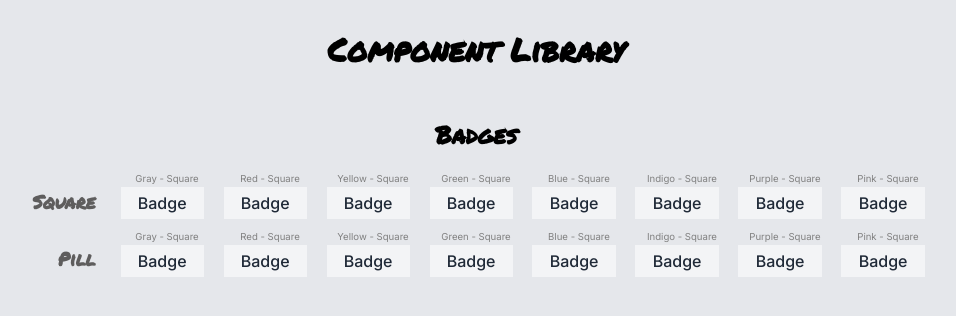
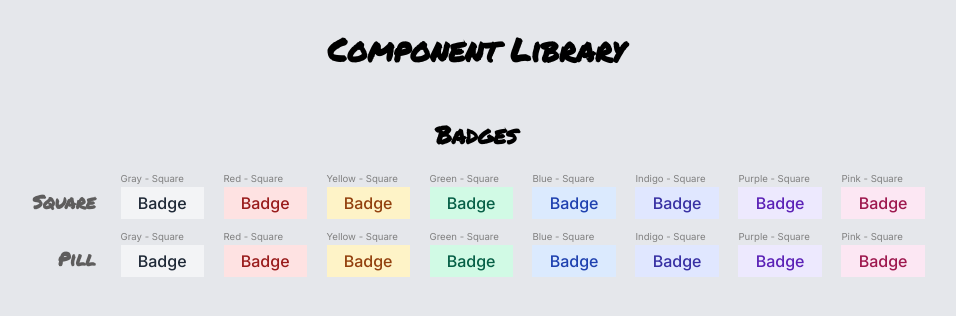
Before and after one commit to anet-eny/component-library, a React (Vite) app: page / in a window 1280 px wide. Shown: the top 316 px of the page, without its empty margins (164-1120 px from the left). Built offline with nearby package versions, Linux system fonts and the light colour scheme.

Commit message:
Add style to color classes

```diff
--- a/src/index.css
+++ b/src/index.css
@@ -24,6 +24,7 @@ h3 {
 p {
     font-size: 0.6rem;
     color: gray;
+    text-align: start;
 }
 
 .badges {
@@ -42,6 +43,44 @@ p {
     margin-top: 0.2em;
     width: 67px;
     height: 24px;
+}
+
+.gray {
     color: #1F2937;
     background-color: #F3F4F6;
 }
+
+.red {
+    color: #991B1B;
+    background-color: #FEE2E2;
+}
+
+.yellow {
+    color: #92400E;
+    background-color: #FEF3C7;
+}
+
+.green {
+    color: #065F46;
+    background-color: #D1FAE5;
+}
+
+.blue {
+    color: #1E40AF;
+    background-color: #DBEAFE ;
+}
+
+.indigo {
+    color: #3730A3;
+    background-color: #E0E7FF;
+}
+
+.purple {
+    color: #5B21B6;
+    background-color: #EDE9FE;
+}
+
+.pink {
+    color: #9D174D;
+    background-color: #FCE7F3;
+}
```
